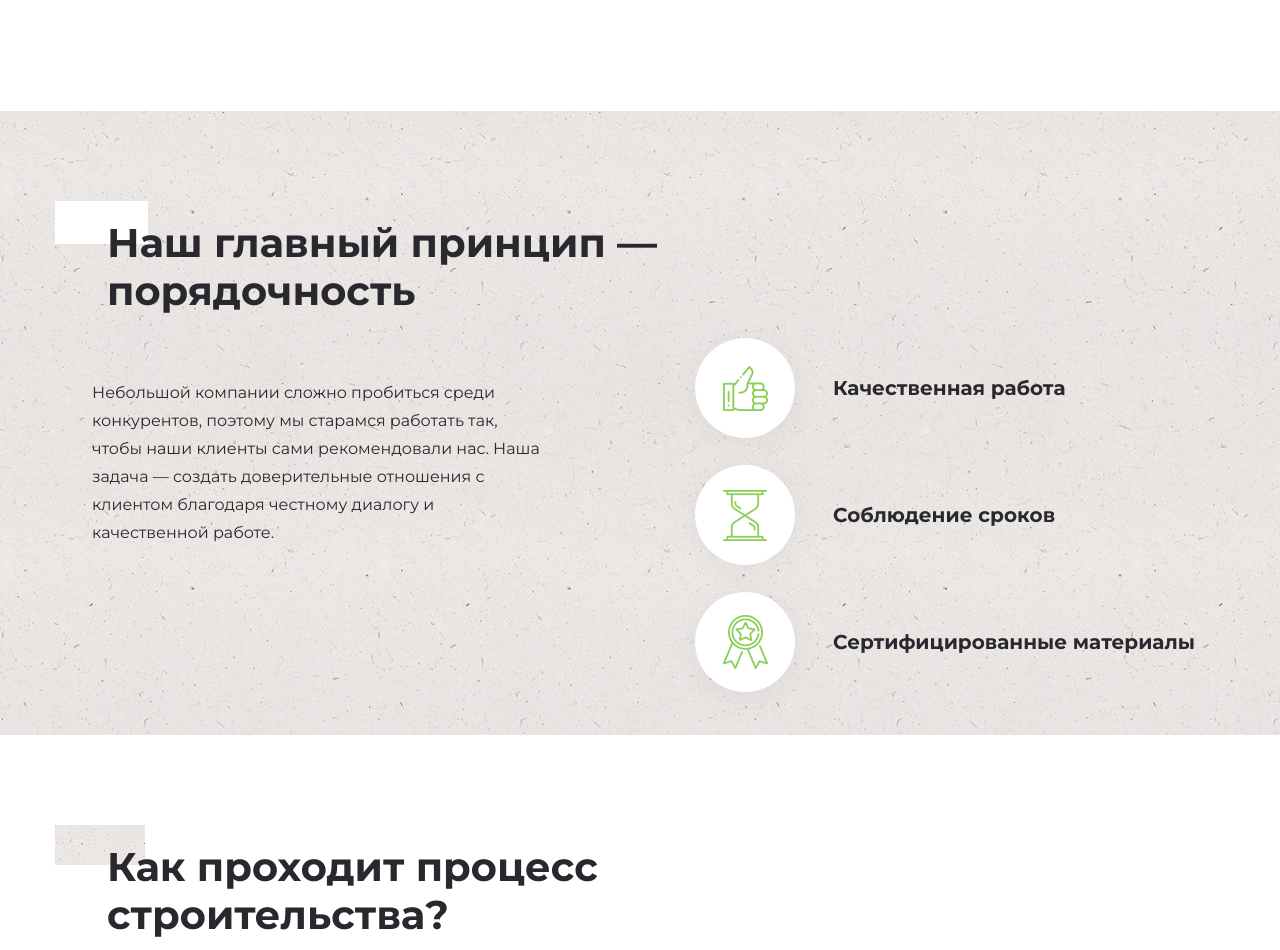
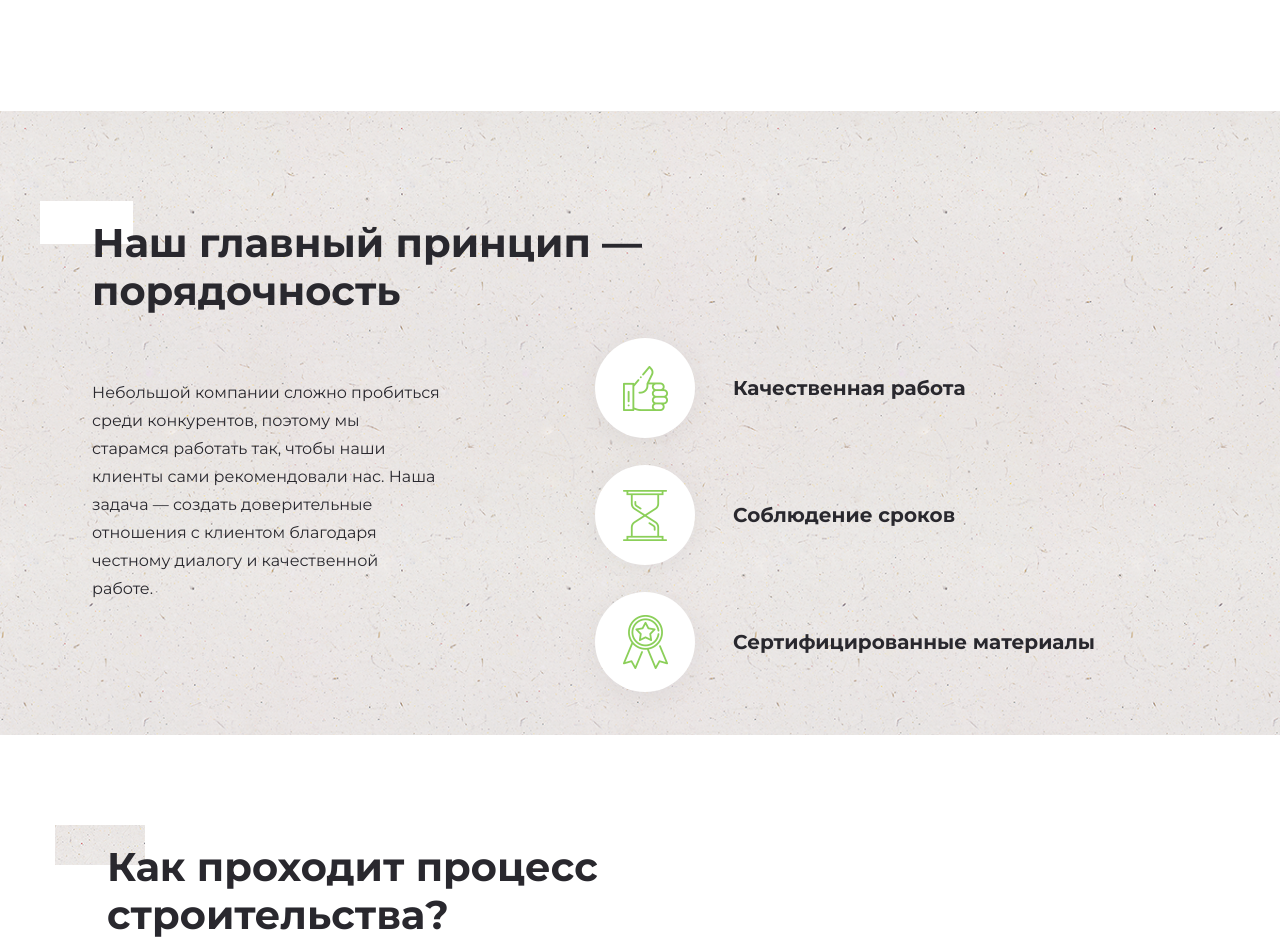
Before and after one commit to coatceatl/cottage, a website: page index.html in a window 1280 px wide. Shown: the part 709-1659 px from the top of the page. Drawn offline with nearby package versions, Linux system fonts and the light colour scheme.

Commit message:
changed block points

```diff
--- a/css/style.css
+++ b/css/style.css
@@ -288,6 +288,9 @@ body {
 }
 .block-title.white {
   background-color: #fff;
+}
+.points__title {
+  margin-left: -15px;
 }
 .points__title h2 {
   padding-bottom: 15px;
--- a/index.html
+++ b/index.html
@@ -219,17 +219,19 @@
       <section class='points'>
         <div class='container-my'>
           <div class='row'>
-            <div class='col-lg-12 points__title'>
+            <div class='col-lg-7 mr-auto points__title'>
               <div class='block-title white'></div>
-              <h2>Наш главный принцип —<br />порядочность</h2>
+              <h2>Наш главный принцип — порядочность</h2>
             </div>
-            <div class='col-lg-6 points__content'>
+          </div>
+          <div class='row'>
+            <div class='col-lg-5 points__content'>
               <p>Небольшой компании сложно пробиться среди конкурентов, поэтому мы старамся
               работать так, чтобы наши клиенты сами рекомендовали нас. Наша задача — создать
               доверительные отношения с клиентом благодаря честному диалогу и качественной
               работе.</p>
             </div>
-            <div class='col-lg-6 points__description'>
+            <div class='col-lg-6 mr-auto points__description'>
               <ul class='points__list flex-column'>
                 <li class='points__item d-flex'>Качественная работа</li>
                 <li class='points__item d-flex'>Соблюдение сроков</li>
@@ -508,7 +510,7 @@
       <footer class='footer'>
         <div class='container'>
           <div class='row'>
-            <div class='col-lg-4 d-flex flex-column'>
+            <div class='col-lg-5 d-flex flex-column'>
               <div class='footer__logo'>
                 <a href='#'><img src='img/logo-footer.png' alt='Коттедж строй'></a>
               </div>
@@ -539,7 +541,7 @@
                 </li>
               </ul>
             </div>
-            <div class='col-lg-5 d-flex flex-column justify-content-between'>
+            <div class='col-lg-4 d-flex flex-column justify-content-between'>
               <div class='d-flex justify-content-between'>
                 <ul class='footer__menu d-flex flex-column'>
                   <li class='footer__menu__title'>
```
